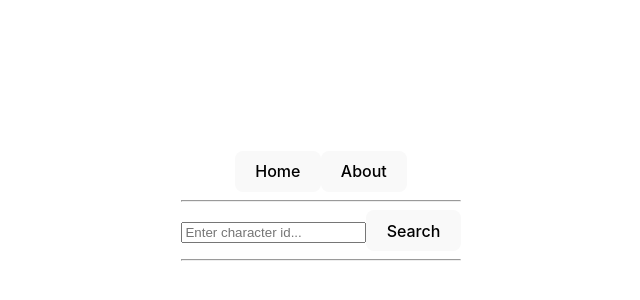
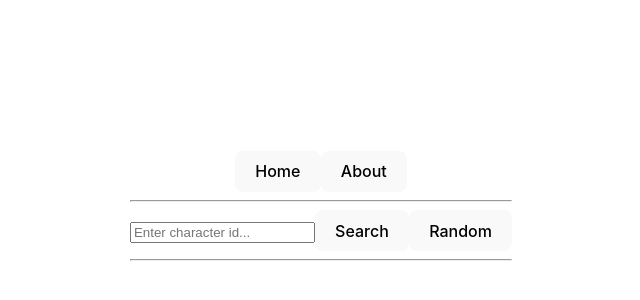
Before and after one commit to JVillafuerteOlvera/rick_and_morty_app, a React (Vite) app: page / in a window 1280 px wide. Shown: the part 190-490 px from the top of the page, without its empty margins (319-959 px from the left). Built offline with nearby package versions, Linux system fonts and the light colour scheme.

Commit message:
Adding button Random

```diff
--- a/src/components/searchbar/SearchBar.jsx
+++ b/src/components/searchbar/SearchBar.jsx
@@ -13,6 +13,16 @@ export default function SearchBar(props) {
       setId("");
    }
 
+   const getRandomNumber = () => {
+      const randomNumber = Math.floor(Math.random()*870) + 1
+      return randomNumber
+   }
+   const handleToogle = e => {
+      e.preventDefault()
+      props.onSearch(getRandomNumber())
+      setId("");
+   }
+
    return (
       <div>
          <input
@@ -24,6 +34,7 @@ export default function SearchBar(props) {
             onChange={handleChange}
          />
          <button onClick={handleOnClick}>Search</button>
+         <button onClick={handleToogle}>Random</button>
       </div>
    );
 }
```
